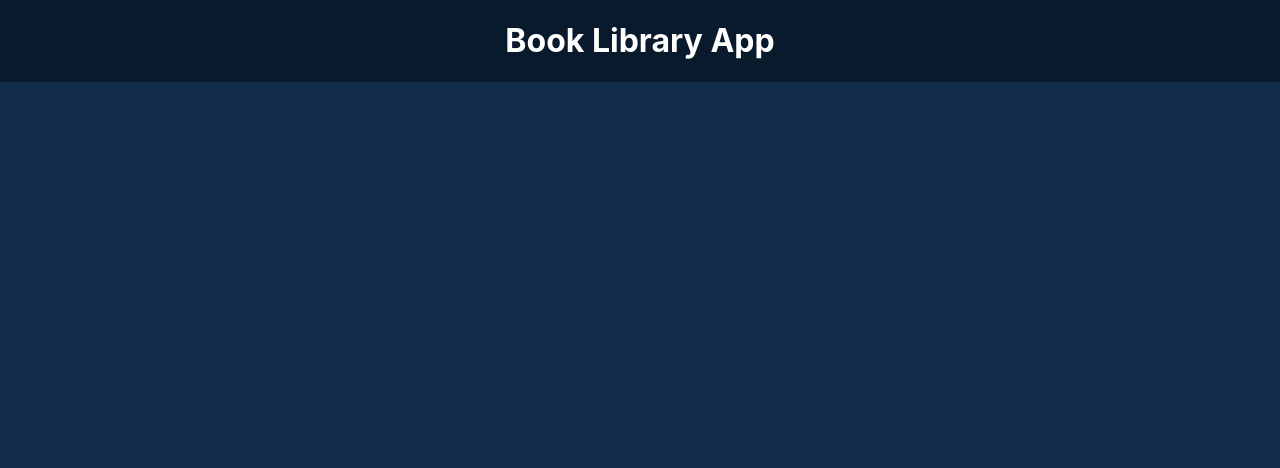
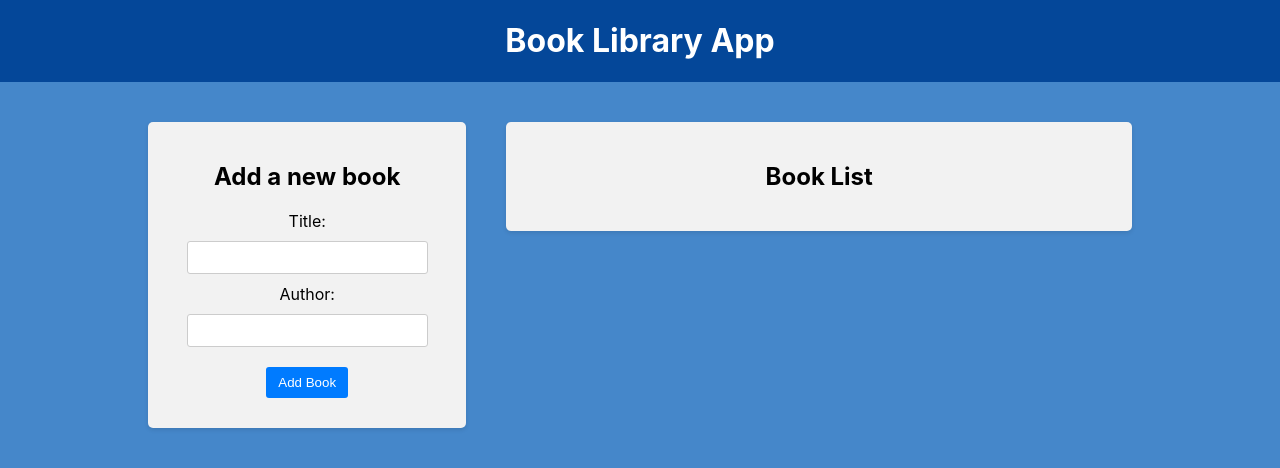
Before and after one commit to MaksSolo/22-react-redux, a React (Create React App) app in the folder frontend/: page / in a window 1280 px wide. Shown: the top 468 px of the page. Built offline with nearby package versions, Linux system fonts and the light colour scheme.

Commit message:
Added book forms, Book list

```diff
--- a/frontend/src/App.css
+++ b/frontend/src/App.css
@@ -7,7 +7,7 @@
 }
 
 .app-header {
-  background-color: #0a1a2d;
+  background-color: #044799;
   color: #fff;
   width: 100%;
   margin-bottom: 20px;
--- a/frontend/src/App.js
+++ b/frontend/src/App.js
@@ -1,3 +1,6 @@
+import BookList from './components/BookList/BookList'
+import BookForm from './components/BookForm/BookForm'
+import Filter from './components/Filter/Filter'
 import './App.css'
 
 function App() {
@@ -6,6 +9,15 @@
       <header className="app-header">
         <h1>Book Library App</h1>
       </header>
+      <main className="app-main">
+        <div className="app-left-column">
+          <BookForm />
+        </div>
+        <div className="app-right-column">
+          {/*  <Filter /> */}
+          <BookList />
+        </div>
+      </main>
     </div>
   )
 }
--- /dev/null
+++ b/frontend/src/components/BookForm/BookForm.css
@@ -0,0 +1,48 @@
+.book-form {
+  width: 100%;
+}
+
+.book-form label {
+  display: block;
+  width: 100%;
+  text-align: center;
+  margin-bottom: 10px;
+}
+
+.book-form input {
+  width: 80%;
+  padding: 8px;
+  margin-bottom: 10px;
+  border: 1px solid #ccc;
+  border-radius: 3px;
+}
+
+.book-form button {
+  background-color: #007bff;
+  color: #fff;
+  padding: 8px 12px;
+  border: none;
+  border-radius: 3px;
+  cursor: pointer;
+  margin: 10px;
+  transition: background-color 0.3s ease;
+}
+
+.book-form button:hover {
+  background-color: #0056b3;
+}
+
+.book-form .spinner {
+  animation: spinner 1s infinite linear;
+  margin-left: 10px;
+}
+
+@keyframes spinner {
+  from {
+    transform: rotate(0deg);
+  }
+
+  to {
+    transform: rotate(360deg);
+  }
+}
--- /dev/null
+++ b/frontend/src/components/BookForm/BookForm.js
@@ -0,0 +1,43 @@
+import { useState } from 'react'
+import './BookForm.css'
+
+const BookForm = () => {
+  const [title, setTitle] = useState('')
+  const [author, setAuthor] = useState('')
+
+  const handleSubmit = (e) => {
+    e.preventDefault()
+    if (title && author) {
+      setTitle('')
+      setAuthor('')
+    }
+  }
+
+  return (
+    <div className="app-block book-form">
+      <h2>Add a new book</h2>
+      <form onSubmit={handleSubmit}>
+        <div>
+          <label htmlFor="title">Title:</label>
+          <input
+            type="text"
+            id="title"
+            value={title}
+            onChange={(e) => setTitle(e.target.value)}
+          ></input>
+        </div>
+        <div>
+          <label htmlFor="title">Author:</label>
+          <input
+            type="text"
+            id="author"
+            value={author}
+            onChange={(e) => setAuthor(e.target.value)}
+          ></input>
+        </div>
+        <button type="submit">Add Book</button>
+      </form>
+    </div>
+  )
+}
+export default BookForm
--- /dev/null
+++ b/frontend/src/components/BookList/BookList.css
@@ -0,0 +1,61 @@
+.book-list ul {
+  padding: 0;
+  margin: 20px -20px;
+  list-style: none;
+}
+
+.book-list li {
+  display: flex;
+  justify-content: space-between;
+  align-items: center;
+  width: auto;
+  padding: 10px 20px;
+  border-bottom: 1px solid #ccc;
+  background-color: #fff;
+  list-style-type: none;
+}
+
+.book-list li:nth-child(even) {
+  background-color: #f2f2f2;
+}
+
+.book-list li:hover {
+  background-color: #dbe4f8;
+}
+
+.book-list button {
+  background-color: #fff;
+  color: red;
+  border: 1px solid red;
+  padding: 8px 12px;
+  border-radius: 3px;
+  cursor: pointer;
+  transition: background-color 0.3s ease;
+}
+
+.book-list button:hover {
+  background-color: #fdd;
+}
+
+.book-list .highlight {
+  background-color: #ff0;
+}
+
+.book-list .book-info {
+  flex: 1;
+  text-align: left;
+}
+
+.book-list .book-actions {
+  display: flex;
+  align-items: center;
+}
+
+.book-list .star-icon {
+  width: 24px;
+  height: 24px;
+  margin: 0 20px;
+  cursor: pointer;
+  transition: color 0.3s ease;
+  color: #fca510;
+}
--- /dev/null
+++ b/frontend/src/components/BookList/BookList.js
@@ -0,0 +1,11 @@
+import './BookList.css'
+
+const BookList = () => {
+  return (
+    <div className="app-block book-list">
+      <h2>Book List</h2>
+    </div>
+  )
+}
+
+export default BookList
--- /dev/null
+++ b/frontend/src/components/Filter/Filter.css
@@ -0,0 +1,50 @@
+.filter-row {
+  display: flex;
+  justify-content: space-between;
+  align-items: center;
+}
+
+.filter-group {
+  flex: 1;
+  text-align: center;
+}
+
+.filter input[type='text'] {
+  width: 80%;
+  padding: 8px;
+  border: 1px solid #ccc;
+  border-radius: 3px;
+}
+
+.filter button {
+  background-color: #007bff;
+  color: #fff;
+  padding: 8px 12px;
+  border: none;
+  border-radius: 3px;
+  cursor: pointer;
+  margin: 10px;
+  transition: background-color 0.3s ease;
+}
+
+.filter button:hover {
+  background-color: #0056b3;
+}
+
+@media screen and (max-width: 1024px) {
+  .filter-row {
+    flex-direction: column;
+    align-items: stretch;
+  }
+
+  .filter-group {
+    width: 100%;
+    margin: auto;
+    margin-bottom: 10px;
+  }
+
+  .filter button {
+    margin: 10px auto 0;
+    max-width: 50%;
+  }
+}
--- /dev/null
+++ b/frontend/src/components/Filter/Filter.js
@@ -0,0 +1,11 @@
+import './Filter.css'
+
+const Filter = () => {
+  return (
+    <div className="app-block filter">
+      <h2>Filter</h2>
+    </div>
+  )
+}
+
+export default Filter
--- a/frontend/src/index.css
+++ b/frontend/src/index.css
@@ -5,7 +5,7 @@
     sans-serif;
   -webkit-font-smoothing: antialiased;
   -moz-osx-font-smoothing: grayscale;
-  background-color: #112d49;
+  background-color: #4587ca;
 }
 
 code {
```
